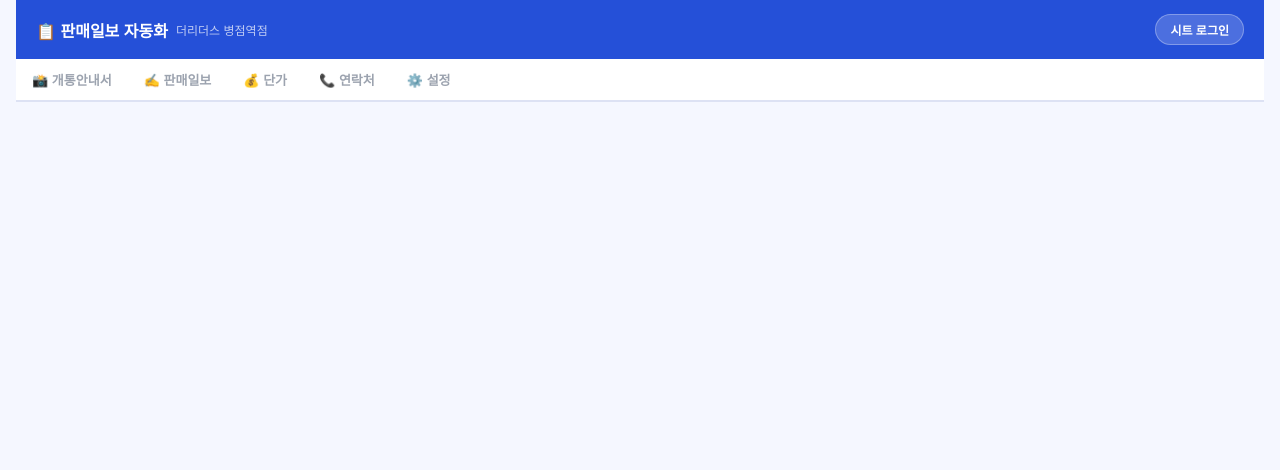
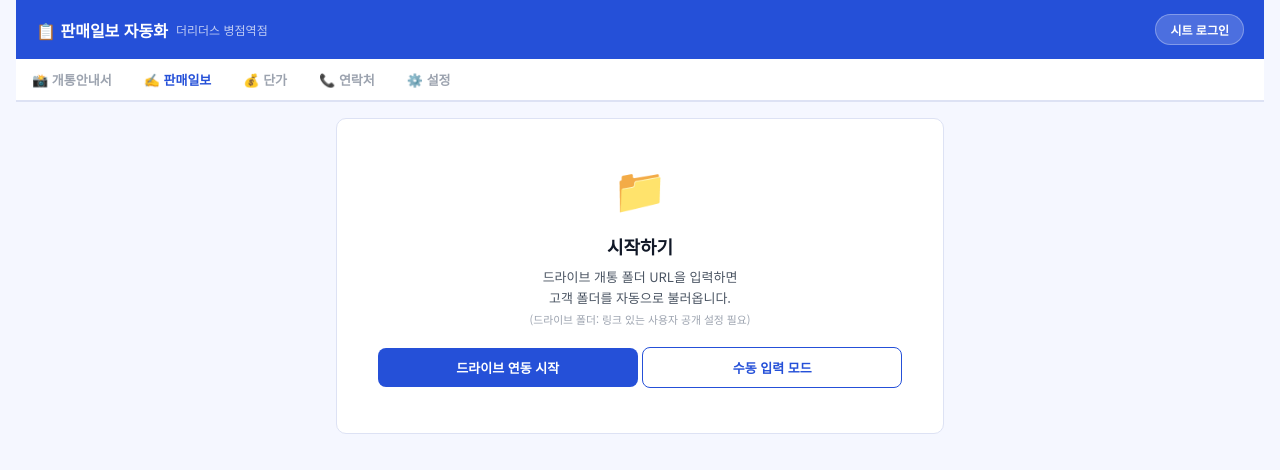
Before and after one commit to bjbj9016-collab/kt-sales, a plain HTML site: page index.html in a window 1280 px wide. Drawn offline with Linux system fonts and the light colour scheme.

Commit message:
Fix: DOMContentLoaded에서 switchTab 호출 제거 - loginWall 정상 표시

```diff
--- a/index.html
+++ b/index.html
@@ -1059,13 +1059,8 @@ function renderOcrResult(data){
 }
 
 // 페이지 초기화
-document.addEventListener('DOMContentLoaded',function(){
-  checkOcrReady();
-  switchTab('sales');
-});
-if(document.readyState!=='loading'){
-  checkOcrReady();
-}
+if(document.readyState!=="loading"){ checkOcrReady(); }
+else { document.addEventListener("DOMContentLoaded", function(){ checkOcrReady(); }); }
 
 </script>
 </body>
```
